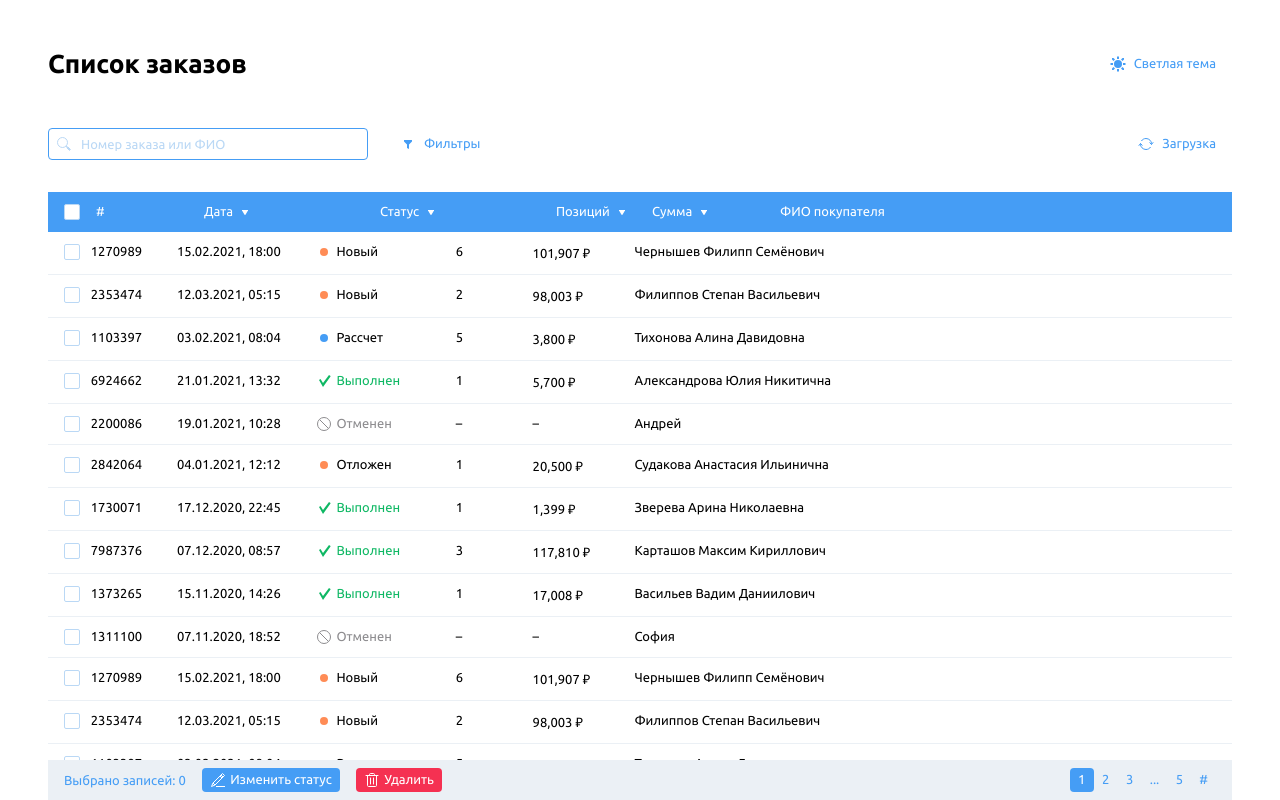
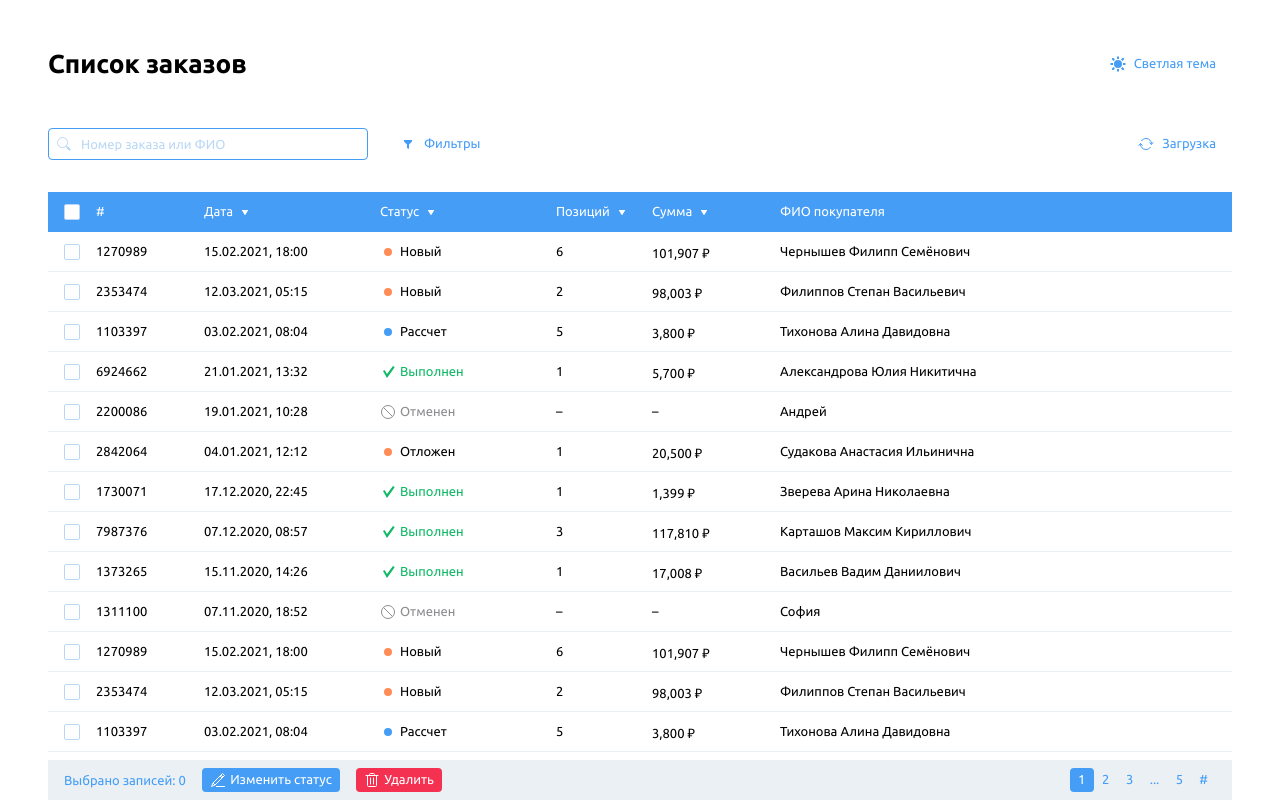
Before and after one commit to NyaMilk/lessons-js-react, a React (Create React App) app: page / in a window 1280 px wide. Built offline with nearby package versions, Linux system fonts and the light colour scheme.

Commit message:
fix table style

```diff
--- a/src/index.css
+++ b/src/index.css
@@ -24,6 +24,7 @@
 }
 
 body {
+  min-width: 75rem;
   font-family: "Ubuntu", sans-serif;
   font-size: 0.8125rem;
   color: var(--color-day-black);
--- a/src/modules/components/OrderTableBody/OrderTableBody.module.css
+++ b/src/modules/components/OrderTableBody/OrderTableBody.module.css
@@ -1,28 +1,28 @@
 .cell_withCheckbox {
-  width: 2.5rem;
+  min-width: 2.5rem;
   padding: 0.75rem 0 0.75rem 1rem;
 }
 
 .cell_number {
-  width: 6.75rem;
+  min-width: 6.75rem;
 }
 
 .cell_date {
-  width: 11rem;
+  min-width: 11rem;
 }
 
 .cell_status {
-  width: 11rem;
+  min-width: 11rem;
 }
 
 .cell_count {
-  width: 6rem;
+  min-width: 6rem;
 }
 
 .cell_amount {
-  width: 8rem;
+  min-width: 8rem;
 }
 
 .cell_name {
-  width: 48.25rem;
+  width: 100%;
 }
--- a/src/modules/components/OrderTableHeader/OrderTableHeader.module.css
+++ b/src/modules/components/OrderTableHeader/OrderTableHeader.module.css
@@ -1,28 +1,28 @@
 .cell_withCheckbox {
-  width: 2.5rem;
+  min-width: 2.5rem;
   padding: 0.75rem 0 0.75rem 1rem;
 }
 
 .cell_number {
-  width: 6.75rem;
+  min-width: 6.75rem;
 }
 
 .cell_date {
-  width: 11rem;
+  min-width: 11rem;
 }
 
 .cell_status {
-  width: 11rem;
+  min-width: 11rem;
 }
 
 .cell_count {
-  width: 6rem;
+  min-width: 6rem;
 }
 
 .cell_amount {
-  width: 8rem;
+  min-width: 8rem;
 }
 
 .cell_name {
-  width: 48.25rem;
+  width: 100%;
 }
--- a/src/modules/pages/AdminPanel/AdminPanel.module.css
+++ b/src/modules/pages/AdminPanel/AdminPanel.module.css
@@ -2,6 +2,7 @@
   display: flex;
   flex-direction: column;
   min-height: 100vh;
+  height: calc(100vh - 2.5rem);
   margin: 0 auto;
   padding: 3rem 3rem 0;
 }
--- a/src/shared/components/Table/Table.module.css
+++ b/src/shared/components/Table/Table.module.css
@@ -1,6 +1,7 @@
 ._ {
   display: flex;
   flex-direction: column;
-  flex: 1 1 auto;
+  flex-grow: 1;
   margin-top: 1rem;
+  overflow: hidden;
 }
--- a/src/shared/components/TableBody/TableBody.module.css
+++ b/src/shared/components/TableBody/TableBody.module.css
@@ -1,6 +1,7 @@
 ._ {
-  flex: 1 1 auto;
-  height: 28rem;
+  display: flex;
+  flex-direction: column;
+  flex-grow: 1;
   overflow: auto;
 }
 
--- a/src/shared/components/TableRow/TableRow.module.css
+++ b/src/shared/components/TableRow/TableRow.module.css
@@ -1,4 +1,5 @@
 ._ {
   display: flex;
+  height: 2.5rem;
   border-bottom: 1px solid var(--color-day-white-blue);
 }
```
